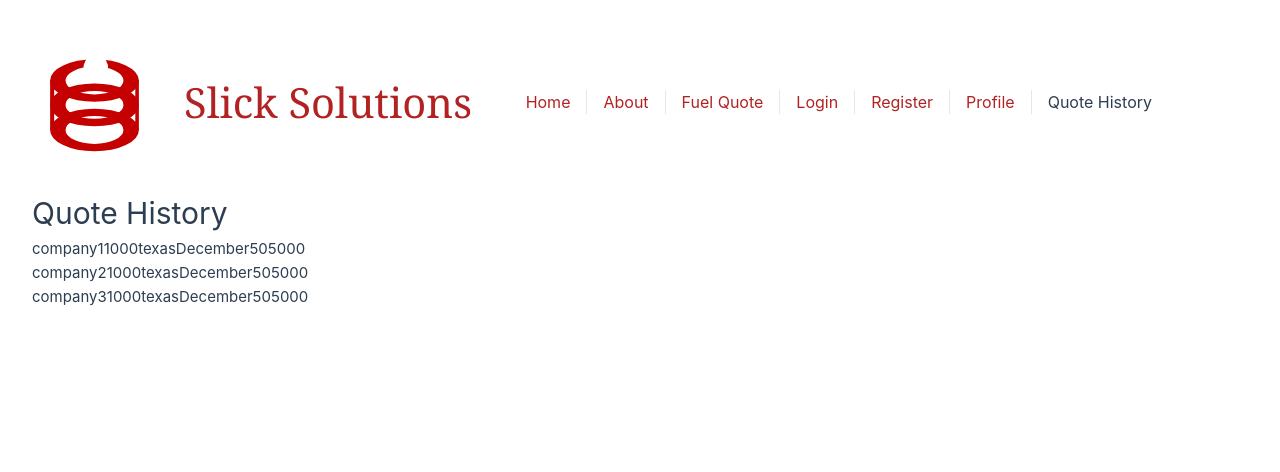
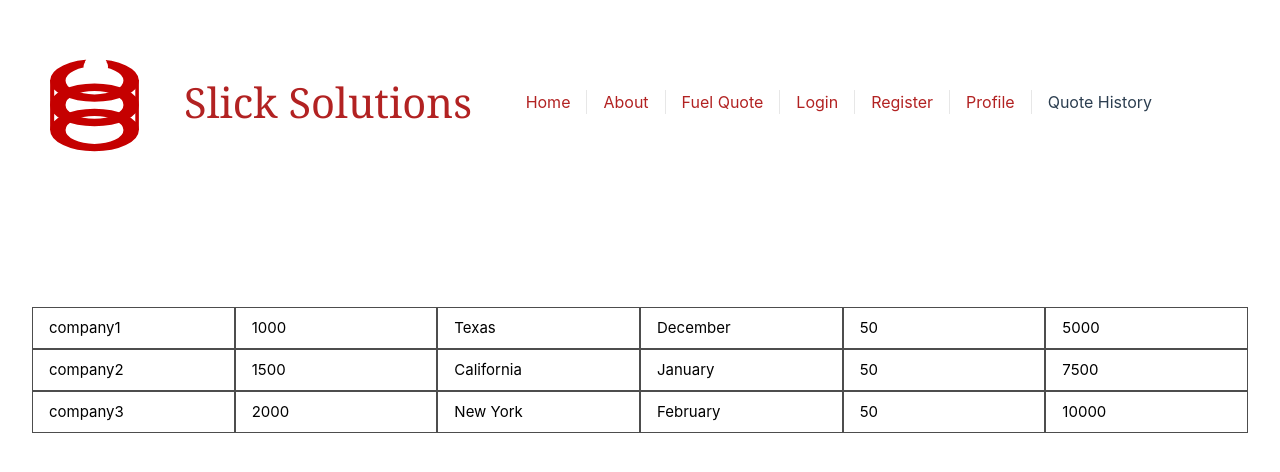
Before and after one commit to HamaIndustries/soft-dev-quote, a Vue app in the folder frontend/: page /quotehistory in a window 1280 px wide. Shown: the top 472 px of the page. Built offline with nearby package versions, Linux system fonts and the light colour scheme.

Commit message:
Completed Login and Quote History

```diff
--- a/frontend/src/views/Login.vue
+++ b/frontend/src/views/Login.vue
@@ -1,6 +1,6 @@
 <template>
     <form @submit.prevent="submitForm">
-        <h1>Login</h1>
+        <h1 class="LoginHeader">Login </h1>
         <label>Username:</label>
         <input type="username" required v-model="username">
 
@@ -36,7 +36,16 @@ export default {
 }
 </script>
 
-<style>
+<style scoped>
+
+.LoginHeader {
+    font-family: Avenir, Helvetica, Arial, sans-serif;
+    -webkit-font-smoothing: antialiased;
+    -moz-osx-font-smoothing: grayscale;
+    text-align: center;
+    color: #2c3e50;
+    margin-top: 40px;
+}
  form {
     max-width: 420px;
     margin: 30px auto;
@@ -75,7 +84,16 @@ export default {
     text-align: center;
  }
  .registerClient {
+    font-family: Avenir, Helvetica, Arial, sans-serif;
+    -webkit-font-smoothing: antialiased;
+    -moz-osx-font-smoothing: grayscale;
+    color: #2c3e50;
     text-align: center;
     margin-top: 20px;
  }
+
+ body {
+  margin: 0;
+  background: #eee;
+}
 </style>
--- a/frontend/src/views/QuoteHistory.vue
+++ b/frontend/src/views/QuoteHistory.vue
@@ -1,70 +1,76 @@
 <template>
-    <h1>Quote History</h1>
+    <h1 class="QuoteHeader">Quote History</h1>
     <div
         class="table-row"
         v-for="row in quotes"
+        :key="row.client"
     >
         <div
             class="table-column_item"
             v-for="column in Object.keys(row)"
+            :key="column"
         >
-            {{  row[column] }}
+            {{ row[column] }}
         </div>
     </div>
 </template>
 
+<script setup>
+import { defineProps } from 'vue';
 
-<script setup>
+const props = defineProps({
+    quotes: {
+        type: Array,
+        required: false
+    }
+});
 
 const quotes = [
     {
         client: 'company1',
         gallonsRequested: 1000,
-      deliveryAddress: 'texas',
+        deliveryAddress: 'Texas',
         deliveryDate: 'December',
         suggestedPriceperGallon: 50,
         totalAmountdue: 5000
     },
-
     {
         client: 'company2',
-      gallonsRequested: 1000,
-      deliveryAddress: 'texas',
-      deliveryDate: 'December',
+        gallonsRequested: 1500,
+        deliveryAddress: 'California',
+        deliveryDate: 'January',
         suggestedPriceperGallon: 50,
-      totalAmountdue: 5000
+        totalAmountdue: 7500
     },
-
     {
         client: 'company3',
-      gallonsRequested: 1000,
-      deliveryAddress: 'texas',
-      deliveryDate: 'December',
+        gallonsRequested: 2000,
+        deliveryAddress: 'New York',
+        deliveryDate: 'February',
         suggestedPriceperGallon: 50,
-      totalAmountdue: 5000
+        totalAmountdue: 10000
     }
-  ]
-
-
-const props = defineProps({
-    quotes: {
-        type: Object,
-        required: false
-    }
-})
-
-props.quotes = quotes
-
+];
 </script>
 
 <style scoped>
+.QuoteHeader {
+    font-family: Avenir, Helvetica, Arial, sans-serif;
+    -webkit-font-smoothing: antialiased;
+    -moz-osx-font-smoothing: grayscale;
+    text-align: center;
+    color: white;
+    margin-top: 60px;
+    margin-bottom: 10px;
+}
 .table-row {
     display: flex;
     flex-wrap: nowrap;
+    background: white;
 }
-
-.table-colum_item {
-    width: 10%;
+.table-column_item {
+    color: black;
+    width: 20%;
     border: solid 1px #4d4d4d;
     padding: 8px 16px;
     box-sizing: border-box;
```
Lines whose indentation alone changed are shown as unchanged.
